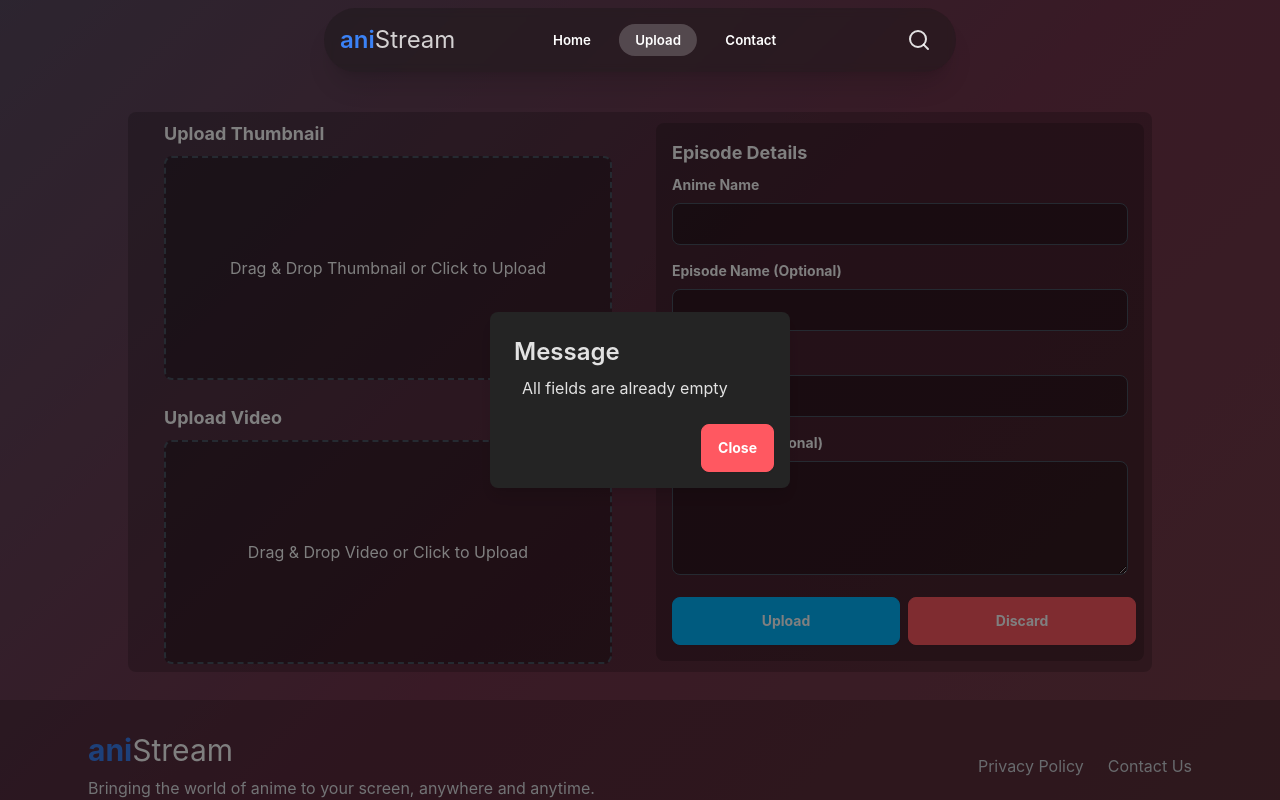
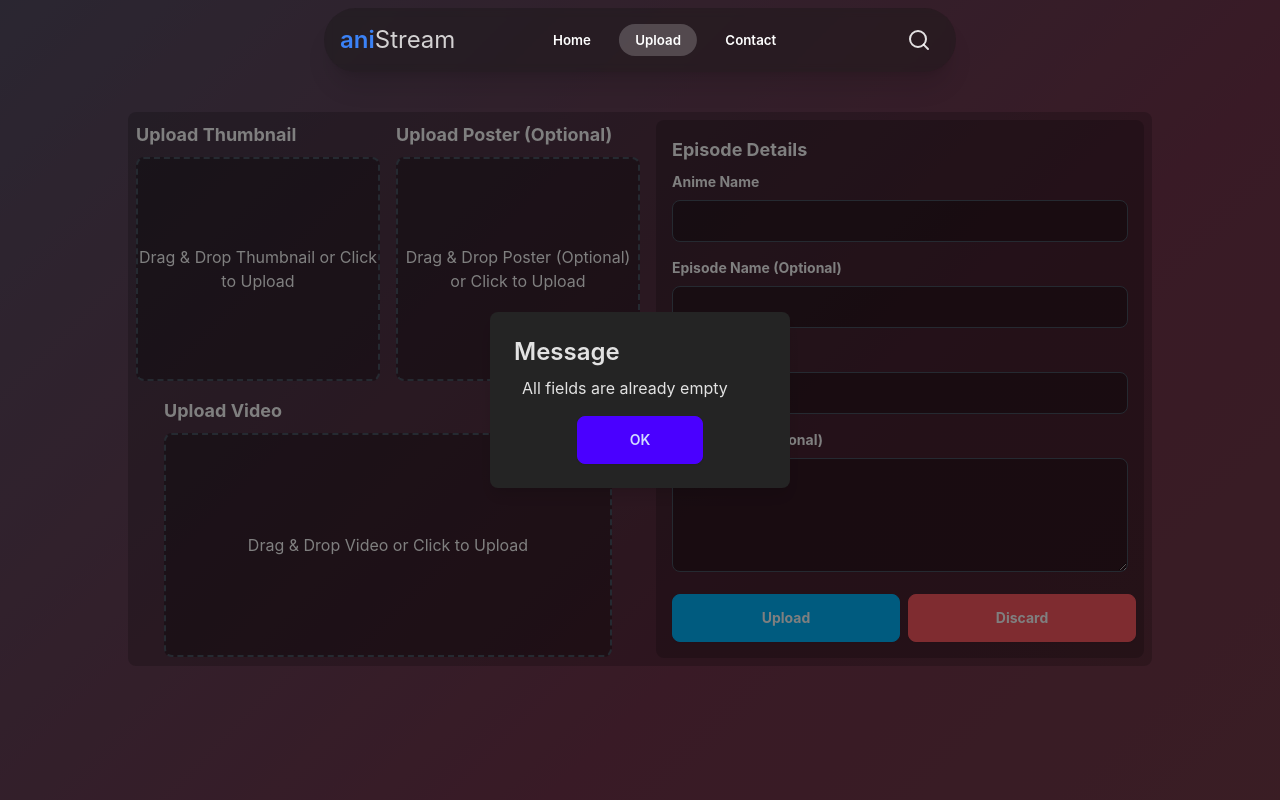
Before and after one commit to shantanu-p01/aniStream-Vite, a React (Vite) app: page /upload in a window 1280 px wide. Both pictures are taken after a click on the button "Discard". Shown: the top 800 px of the page. Built offline with nearby package versions, Linux system fonts and the light colour scheme.

Commit message:
28. Updated NavBar.jsx and UploadPage.jsx     - added functionality to stop scrolling when drawer is open     - added Upload Poster as optional input field for Poster Image

```diff
--- a/src/Components/NavBar.jsx
+++ b/src/Components/NavBar.jsx
@@ -110,6 +110,7 @@ const NavBar = () => {
   // Handle button clicks to navigate
   const handleNavigation = (path, buttonRef) => {
     navigate(path);
+    window.scrollTo({ top: 0, behavior: 'smooth' }); // Scroll to the top of the page smoothly
     if (isDrawerOpen) {
       toggleDrawer(); // Close drawer if open
     }
@@ -128,6 +129,18 @@ const NavBar = () => {
       setTimeout(() => moveHighlight(buttonRefs.current[activeButtonIndex]), 0); // Delay to allow for rendering
     }
   }, [location.pathname]);
+
+    // Effect to handle body scroll lock when drawer is open
+  useEffect(() => {
+    if (isDrawerOpen) {
+      document.body.style.overflow = 'hidden'; // Prevent scrolling
+    } else {
+      document.body.style.overflow = ''; // Restore scrolling
+    }
+    return () => {
+      document.body.style.overflow = ''; // Clean up when component unmounts or drawer closes
+    };
+  }, [isDrawerOpen]);
 
   return (
     <header className='z-30 w-screen h-16 px-2 flex items-center justify-center fixed select-none'>
--- a/src/Pages/Upload/UploadPage.jsx
+++ b/src/Pages/Upload/UploadPage.jsx
@@ -3,6 +3,7 @@ import { BiSolidTrash } from "react-icons/bi";
 
 const UploadPage = () => {
   const [thumbnail, setThumbnail] = useState(null);
+  const [poster, setPoster] = useState(null); // State for poster
   const [video, setVideo] = useState(null);
   const [videoURL, setVideoURL] = useState('');
   const [animeName, setAnimeName] = useState('');
@@ -67,6 +68,7 @@ const UploadPage = () => {
 
   const clearFields = () => {
     setThumbnail(null);
+    setPoster(null); // Clear poster
     setVideo(null);
     setVideoURL('');
     setAnimeName('');
@@ -76,7 +78,7 @@ const UploadPage = () => {
   };
 
   const handleDiscard = () => {
-    if (!animeName && !episodeName && !episodeNumber && !description && !thumbnail && !video) {
+    if (!animeName && !episodeName && !episodeNumber && !description && !thumbnail && !poster && !video) {
       setModalMessage('All fields are already empty');
       setShowModal(true);
     } else {
@@ -86,7 +88,7 @@ const UploadPage = () => {
 
   const renderUploadSection = (label, file, setFile, accept, isVideo = false) => (
     <div className='flex-1 flex flex-col items-center justify-center'>
-      <div className='flex justify-between items-center w-full lg:max-w-md min-w-[250px] mb-2'>
+      <div className='flex justify-between items-center w-full lg:max-w-md min-w-[200px] mb-2'>
         <h2 className='text-white text-lg font-bold text-center lg:text-left'>{`Upload ${label}`}</h2>
         {file && (
           <button onClick={() => { setFile(null); if (isVideo) setVideoURL(''); }} className='btn btn-ghost min-h-fit h-fit p-2 text-red-500 text-2xl'>
@@ -95,14 +97,14 @@ const UploadPage = () => {
         )}
       </div>
       <div
-        className='relative w-full lg:max-w-md min-w-[250px] h-56 overflow-hidden rounded-lg border-2 border-dashed border-gray-600 bg-black/30 flex items-center justify-center cursor-pointer group'
+        className='relative w-full lg:max-w-md min-w-[200px] h-56 overflow-hidden rounded-lg border-2 border-dashed border-gray-600 bg-black/30 flex items-center justify-center cursor-pointer group'
         onDragOver={(e) => e.preventDefault()}
         onDrop={(e) => handleDrop(e, setFile, isVideo)}
       >
         {!file ? (
           <>
             <input type='file' accept={accept} className='hidden' id={`${label.toLowerCase()}-upload`} onChange={(e) => handleFileChange(e, setFile, isVideo)} />
-            <label htmlFor={`${label.toLowerCase()}-upload`} className='w-full h-full flex items-center justify-center text-white cursor-pointer'>
+            <label htmlFor={`${label.toLowerCase()}-upload`} className='w-full text-center h-full flex items-center justify-center text-white cursor-pointer'>
               {`Drag & Drop ${label} or Click to Upload`}
             </label>
           </>
@@ -116,10 +118,14 @@ const UploadPage = () => {
   );
 
   return (
-    <main className='pt-28 mb-5 p-2 min-h-fit h-full w-full'>
+    <main className='pt-28 p-2 min-h-screen h-full w-full'>
       <div className='flex flex-col h-full lg:flex-row items-center justify-center gap-4 max-w-5xl mx-auto p-2 bg-black/20 rounded-lg'>
-        <div className='w-full lg:w-1/2 flex flex-row flex-wrap items-center justify-center gap-6'>
-          {renderUploadSection('Thumbnail', thumbnail, setThumbnail, 'image/*')}
+        <div className='w-full lg:w-1/2 flex flex-row flex-wrap items-center justify-center gap-4'>
+          <div className='w-full flex flex-col md:flex-row gap-4'>
+            {renderUploadSection('Thumbnail', thumbnail, setThumbnail, 'image/*')}
+            {renderUploadSection('Poster (Optional)', poster, setPoster, 'image/*')} {/* Added poster input */}
+
+          </div>
           {renderUploadSection('Video', video, setVideo, 'video/*', true)}
         </div>
         <div className='w-full lg:w-1/2 flex flex-col gap-4 flex-1'>
@@ -156,11 +162,13 @@ const UploadPage = () => {
             <p className='mt-2 pl-2'>{modalMessage}</p>
             {missingFields.length > 0 && (
               <ul className='list-disc list-inside mt-2 pl-4'>
-                {missingFields.map((field, index) => <li key={index} className='text-white'>{field}</li>)}
+                {missingFields.map((field, index) => (
+                  <li key={index}>{field}</li>
+                ))}
               </ul>
             )}
-            <div className='flex items-center justify-end top-2 left-2 relative'>
-              <button onClick={() => setShowModal(false)} className="mt-4 btn btn-error text-white font-bold py-2 px-4 rounded-lg">Close</button>
+            <div className='flex justify-center gap-4 mt-4'>
+              <button onClick={() => setShowModal(false)} className='btn btn-primary w-1/2'>OK</button>
             </div>
           </div>
         </div>
@@ -172,9 +180,9 @@ const UploadPage = () => {
           <div className="bg-[#242424] p-6 mx-3 rounded-lg shadow-lg min-w-[300px]">
             <h1 className='relative text-2xl font-semibold'>Confirmation</h1>
             <p className='mt-2 pl-2'>{modalMessage}</p>
-            <div className='flex items-center justify-end gap-4 mt-4'>
-              <button onClick={handleConfirmUpload} className="btn btn-info text-white font-bold py-2 px-4 rounded-lg">Confirm</button>
-              <button onClick={() => setShowConfirmation(false)} className="btn btn-error text-white font-bold py-2 px-4 rounded-lg">Cancel</button>
+            <div className='flex justify-center gap-4 mt-4'>
+              <button onClick={handleConfirmUpload} className='btn btn-primary w-1/2'>Yes</button>
+              <button onClick={() => setShowConfirmation(false)} className='btn btn-secondary w-1/2'>No</button>
             </div>
           </div>
         </div>
@@ -186,8 +194,8 @@ const UploadPage = () => {
           <div className="bg-[#242424] p-6 mx-3 rounded-lg shadow-lg min-w-[300px]">
             <h1 className='relative text-2xl font-semibold'>Success</h1>
             <p className='mt-2 pl-2'>{modalMessage}</p>
-            <div className='flex items-center justify-end'>
-              <button onClick={() => setShowSuccessModal(false)} className="mt-4 btn btn-info text-white font-bold py-2 px-4 rounded-lg">Close</button>
+            <div className='flex justify-center gap-4 mt-4'>
+              <button onClick={() => setShowSuccessModal(false)} className='btn btn-primary w-1/2'>OK</button>
             </div>
           </div>
         </div>
```
